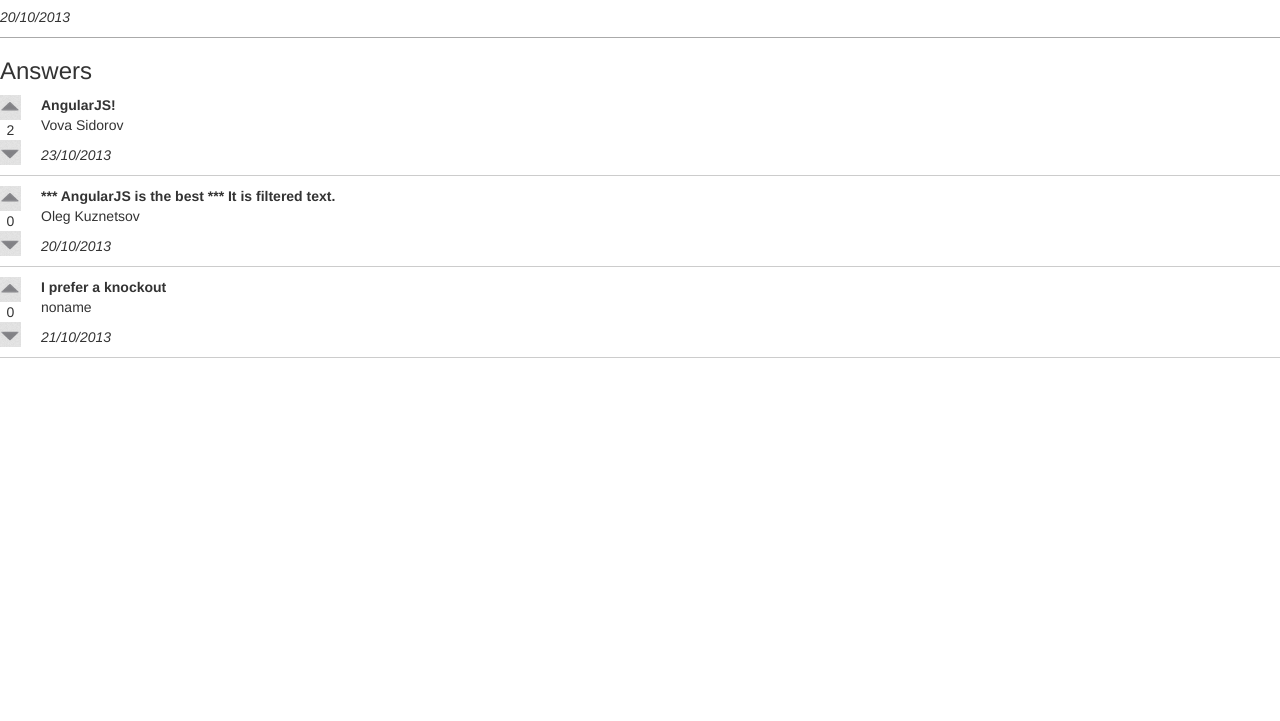
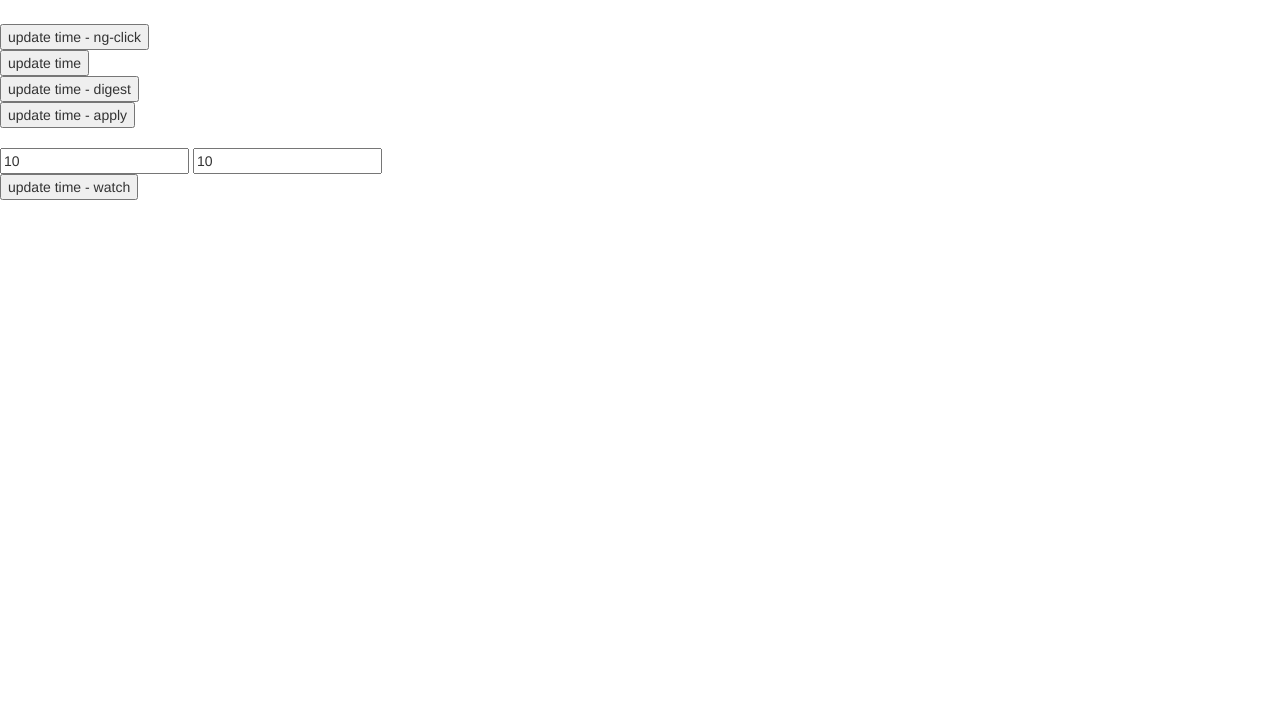
Before and after one commit to avtor31/First-steps-in-AngularJS, a website: page app/index.html in a window 1280 px wide. Shown: the part 79-800 px from the top of the page. Drawn offline with nearby package versions, Linux system fonts and the light colour scheme; some packages are replaced by stand-ins of ours.

Commit message:
11 - $watch() , $digest() and $apply()

```diff
--- a/app/index.html
+++ b/app/index.html
@@ -17,25 +17,17 @@
   <script src="js/filters.js"></script>
   <script src="js/services.js"></script>
 </head>
-<body>
-<div  ng-controller="QuestionController">
-  <div class="quest">
-    <h3>{{question.text}}</h3>
-    <p>{{question.author}} </p> <p><i>{{question.date}}</i></p>
-  </div>
-  <h3>Answers</h3>
-  <div class="answers">
-    <div ng-repeat="answer in question.answers" class="answer">
-      <div class="vote">
-        <a class="vote-up" ng-click="voteUp(answer)"></a>
-        <span class="rate">{{answer.rate}}</span>
-        <a class="vote-down" ng-click="voteDown(answer)"></a>
-      </div>
-      <b>{{answer.text | answerWithBestFilter}}</b>
-      <p>{{answer.author}}</p>
-      <p><i>{{answer.date}}</i></p>
-    </div>
-  </div>
+<div ng-controller="myController">
+  <h2>{{data.time}}</h2>
+  <br/> <br/>
+  <button ng-click="updateTime()">update time - ng-click</button> <br/>
+  <button id="updateTimeButton"  >update time</button> <br/>
+  <button id="updateTimeButtonWithDigest"  >update time - digest</button> <br/>
+  <button id="updateTimeButtonWithApply"  >update time - apply</button><br/><br/>
+
+  <input type="text" id="oldScreen" placeholder="old value screen"/>
+  <input type="text" id="newScreen" placeholder="new value screen"/><br/>
+  <button id="updateTimeButtonWithWatch"  >update time - watch</button> <br/>
 </div>
 </body>
 </html>
--- a/app/js/controllers.js
+++ b/app/js/controllers.js
@@ -1,33 +1,48 @@
 var myApp=angular.module('myApp', []);
-myApp.controller('QuestionController', function($scope) {
+var myController1 = myApp.controller("myController", function($scope) {
 
-    $scope.question={
-        text: 'Which framework is better to use?',
-        author: 'Ivan Ivanov',
-        date: '20/10/2013',
-        answers:
-            [{
-                text: 'AngularJS!',
-                author: 'Vova Sidorov',
-                date: '23/10/2013',
-                rate:2
-            },{
-                text: 'AngularJS is the best',
-                author: 'Oleg Kuznetsov',
-                date: '20/10/2013',
-                rate:0
-            },{
-                text: 'I prefer a knockout',
-                author: 'noname',
-                date: '21/10/2013',
-                rate:0
-            }]
-    };
+    $scope.data = { time : new Date() };
 
-    $scope.authorClickHandler = function(stringAnswer) {
-        var answer = JSON.parse(stringAnswer);
-        console.log('Clicked: ' + JSON.parse($scope.answer).author + "; date: " + answer.date);
+    $scope.updateTime = function() {
+        $scope.data.time = new Date();
     }
+    $scope.watchedData = {value: 10};
 
+    $scope.$watch(
+        function(){
+            return $scope.watchedData.value;
+        },
+        function(newVal, oldVal){
+            console.log("$scope.watchedData oldVal: " + oldVal);
+            document.getElementById('oldScreen').value = oldVal;
+            console.log("$scope.watchedData newVal: " + newVal);
+            document.getElementById('newScreen').value = newVal;
+        }
+    );
 
+    document.getElementById("updateTimeButton")
+        .addEventListener('click', function() {
+            console.log("update time clicked");
+            $scope.data.time = new Date();
+        });
+    document.getElementById("updateTimeButtonWithWatch")
+        .addEventListener('click', function() {
+            $scope.watchedData.value += $scope.watchedData.value;
+            console.log("It was clicked update time - watch button and it change $scope.watchedData value to: "
+                + $scope.watchedData.value);
+            $scope.$digest();
+        });
+    document.getElementById("updateTimeButtonWithDigest")
+        .addEventListener('click', function() {
+            console.log("update time clicked");
+            $scope.data.time = new Date();
+            $scope.$digest();
+        });
+    document.getElementById("updateTimeButtonWithApply")
+        .addEventListener('click', function() {
+            $scope.$apply(function() {
+                console.log("update time clicked");
+                $scope.data.time = new Date();
+            });
+        });
 });
```
Also changed, not shown: README.md.
